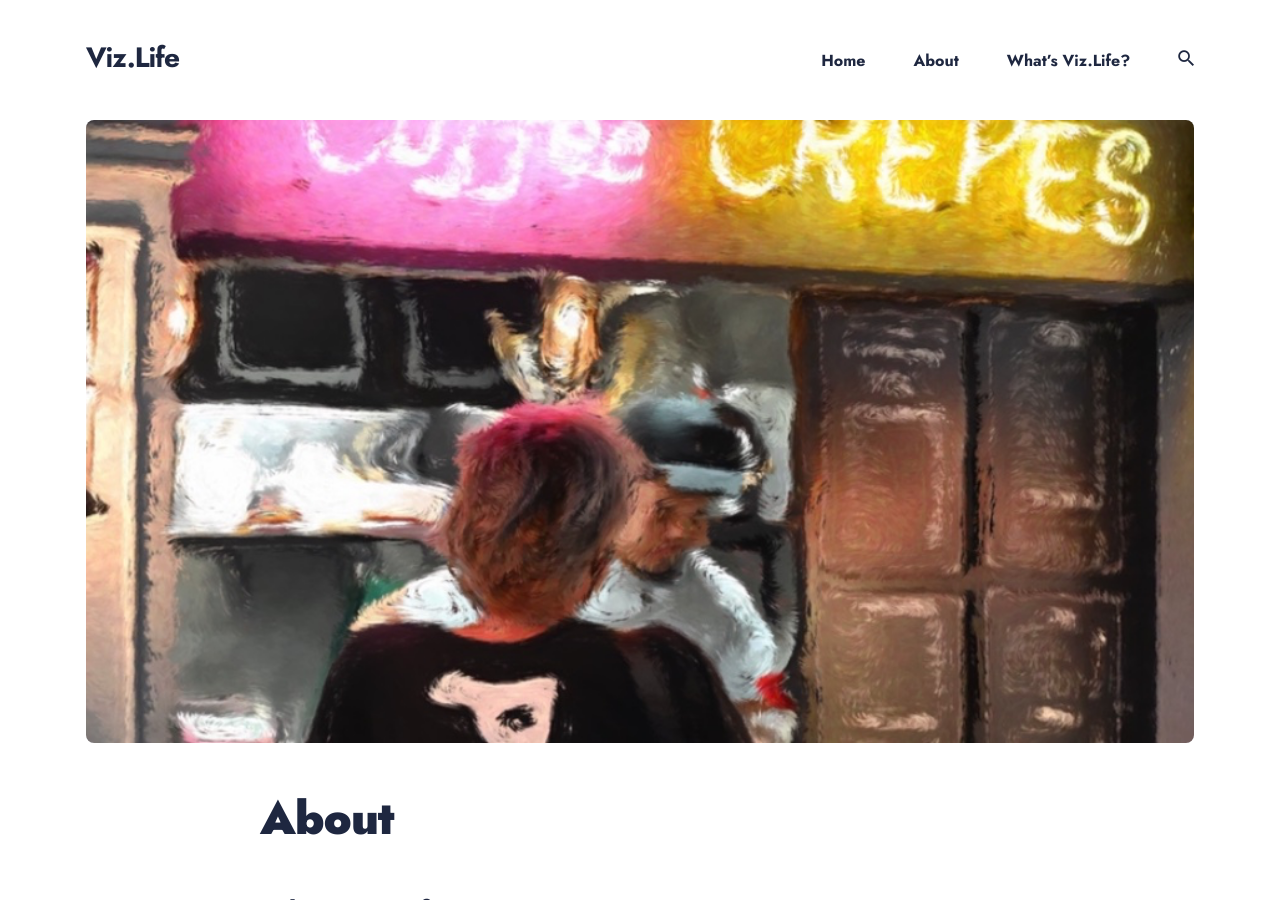
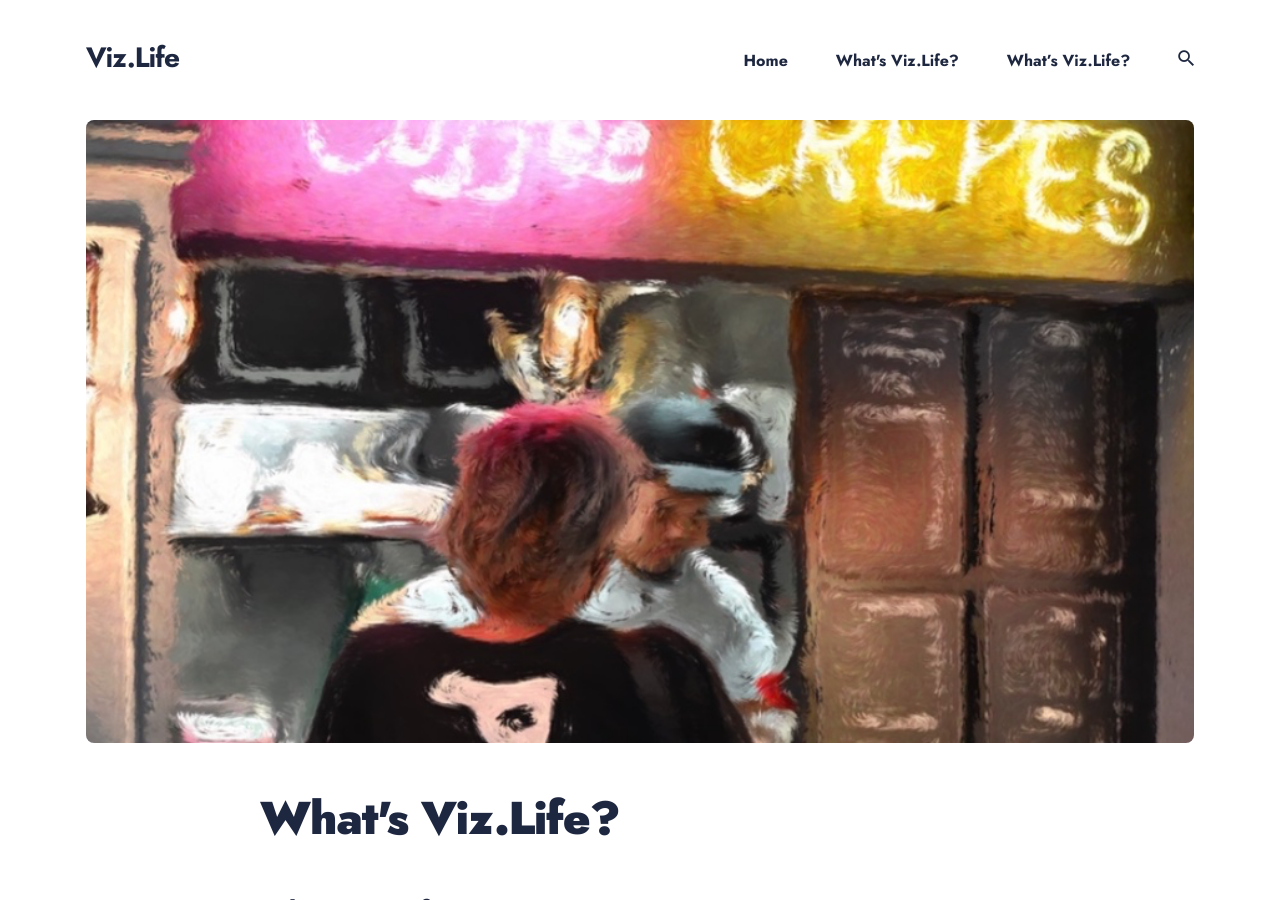
Before and after one commit to vizdotlife/vizdotlife.github.io, a Jekyll site: the page built from _pages/about.md, in a window 1280 px wide and 900 px high. Built offline with Jekyll 4.4.1, drawn with Linux system fonts in a browser that asks for light colours; nearby versions of some CDN libraries.

Commit message:
Update about.md

```diff
--- a/_pages/about.md
+++ b/_pages/about.md
@@ -1,6 +1,6 @@
 ---
 layout: page
-title: About
+title: What's Viz.Life?
 permalink: /about/
 image: '/images/about_header_1.png'
 ---
```
